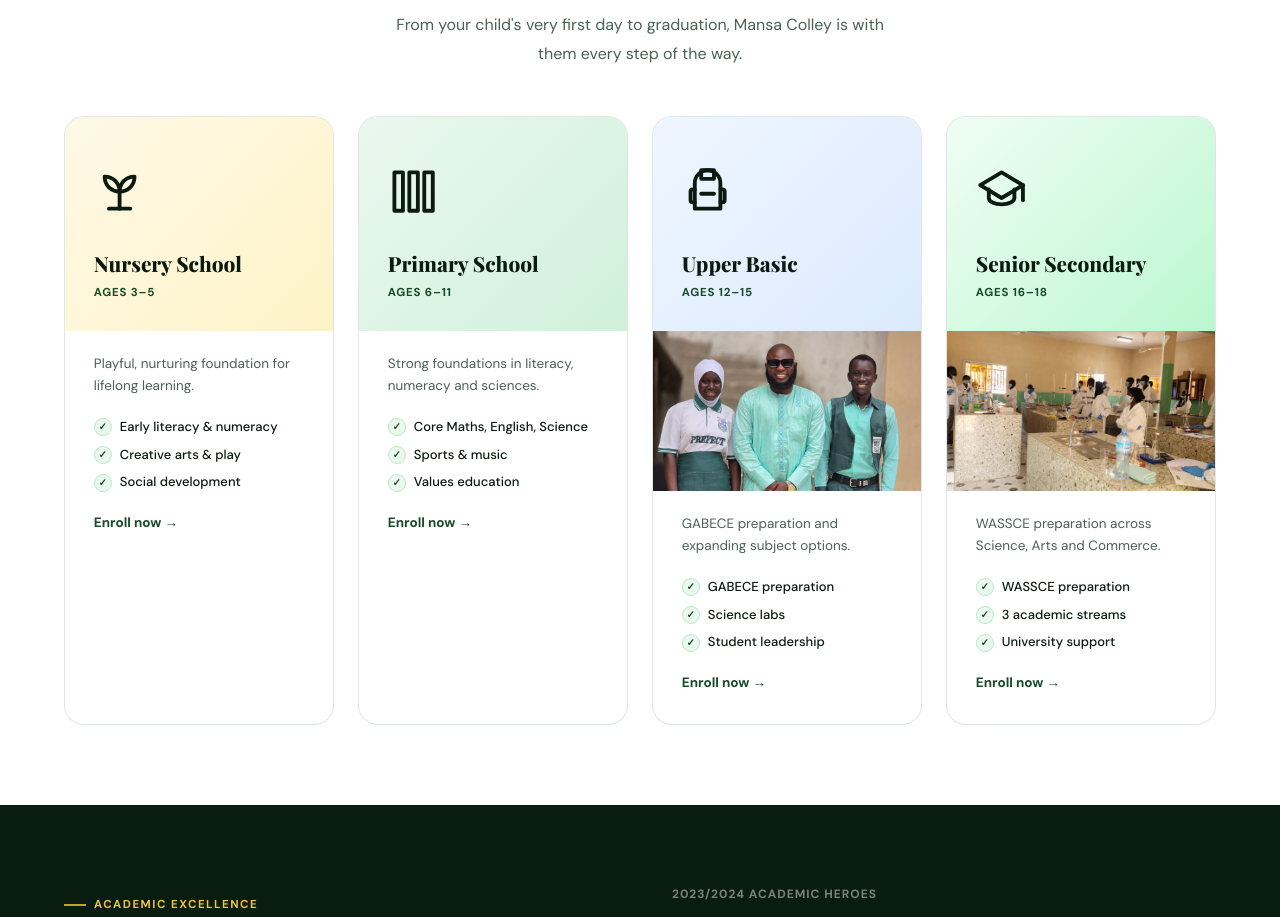
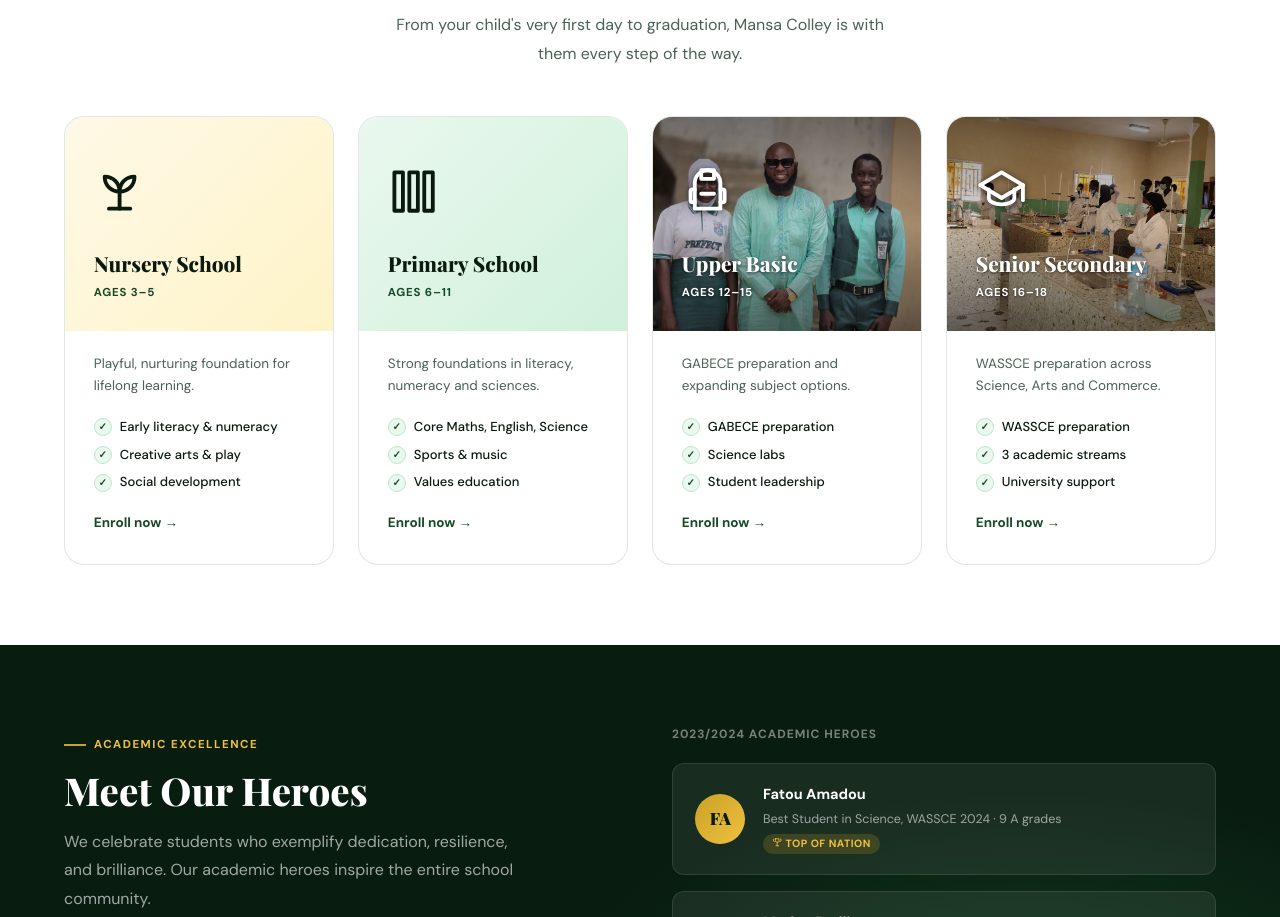
Before and after one commit to isatou614/mansa-colley-school, a plain HTML site: page index.html in a window 1280 px wide. Shown: the part 2066-2983 px from the top of the page. Drawn offline with nearby package versions, Linux system fonts and the light colour scheme.

Commit message:
Use card photos as header background instead of separate band
Keeps the Upper Basic and Senior Secondary cards from growing taller
by placing the photo behind the icon/title with a dark overlay for
legibility, rather than stacking it below the gradient header.

```diff
--- a/index.html
+++ b/index.html
@@ -252,13 +252,12 @@
         </div>
       </a>
       <a href="schools.html" class="school-card reveal">
-        <div class="sc-top upper">
-          <span class="sc-emoji"><svg class="icon" aria-hidden="true" focusable="false"><use href="#icon-backpack"></use></svg></span>
-          <div class="sc-name">Upper Basic</div>
-          <div class="sc-level">Ages 12–15</div>
-        </div>
-        <div style="height:160px;overflow:hidden">
-          <img src="img/upper-quick.jpg" alt="Upper Basic students at Mansa Colley School" style="width:100%;height:100%;object-fit:cover;object-position:center 25%;display:block">
+        <div class="sc-top upper" style="position:relative;overflow:hidden;color:#fff;min-height:200px">
+          <img src="img/upper-quick.jpg" alt="Upper Basic students at Mansa Colley School" style="position:absolute;inset:0;width:100%;height:100%;object-fit:cover;object-position:center 25%">
+          <div style="position:absolute;inset:0;background:linear-gradient(180deg,rgba(0,0,0,0.45),rgba(0,0,0,0.15) 50%,rgba(0,0,0,0.55))"></div>
+          <span class="sc-emoji" style="position:relative;filter:drop-shadow(0 1px 3px rgba(0,0,0,0.6))"><svg class="icon" aria-hidden="true" focusable="false"><use href="#icon-backpack"></use></svg></span>
+          <div class="sc-name" style="position:relative;color:#fff;text-shadow:0 1px 3px rgba(0,0,0,0.6)">Upper Basic</div>
+          <div class="sc-level" style="position:relative;color:#fff;text-shadow:0 1px 3px rgba(0,0,0,0.6)">Ages 12–15</div>
         </div>
         <div class="sc-body">
           <p class="sc-desc">GABECE preparation and expanding subject options.</p>
@@ -271,13 +270,12 @@
         </div>
       </a>
       <a href="schools.html" class="school-card reveal">
-        <div class="sc-top senior">
-          <span class="sc-emoji"><svg class="icon" aria-hidden="true" focusable="false"><use href="#icon-cap"></use></svg></span>
-          <div class="sc-name">Senior Secondary</div>
-          <div class="sc-level">Ages 16–18</div>
-        </div>
-        <div style="height:160px;overflow:hidden">
-          <img src="img/senior-quick.jpg" alt="Senior Secondary science lab class at Mansa Colley School" style="width:100%;height:100%;object-fit:cover;display:block">
+        <div class="sc-top senior" style="position:relative;overflow:hidden;color:#fff;min-height:200px">
+          <img src="img/senior-quick.jpg" alt="Senior Secondary science lab class at Mansa Colley School" style="position:absolute;inset:0;width:100%;height:100%;object-fit:cover">
+          <div style="position:absolute;inset:0;background:linear-gradient(180deg,rgba(0,0,0,0.45),rgba(0,0,0,0.15) 50%,rgba(0,0,0,0.55))"></div>
+          <span class="sc-emoji" style="position:relative;filter:drop-shadow(0 1px 3px rgba(0,0,0,0.6))"><svg class="icon" aria-hidden="true" focusable="false"><use href="#icon-cap"></use></svg></span>
+          <div class="sc-name" style="position:relative;color:#fff;text-shadow:0 1px 3px rgba(0,0,0,0.6)">Senior Secondary</div>
+          <div class="sc-level" style="position:relative;color:#fff;text-shadow:0 1px 3px rgba(0,0,0,0.6)">Ages 16–18</div>
         </div>
         <div class="sc-body">
           <p class="sc-desc">WASSCE preparation across Science, Arts and Commerce.</p>
```
